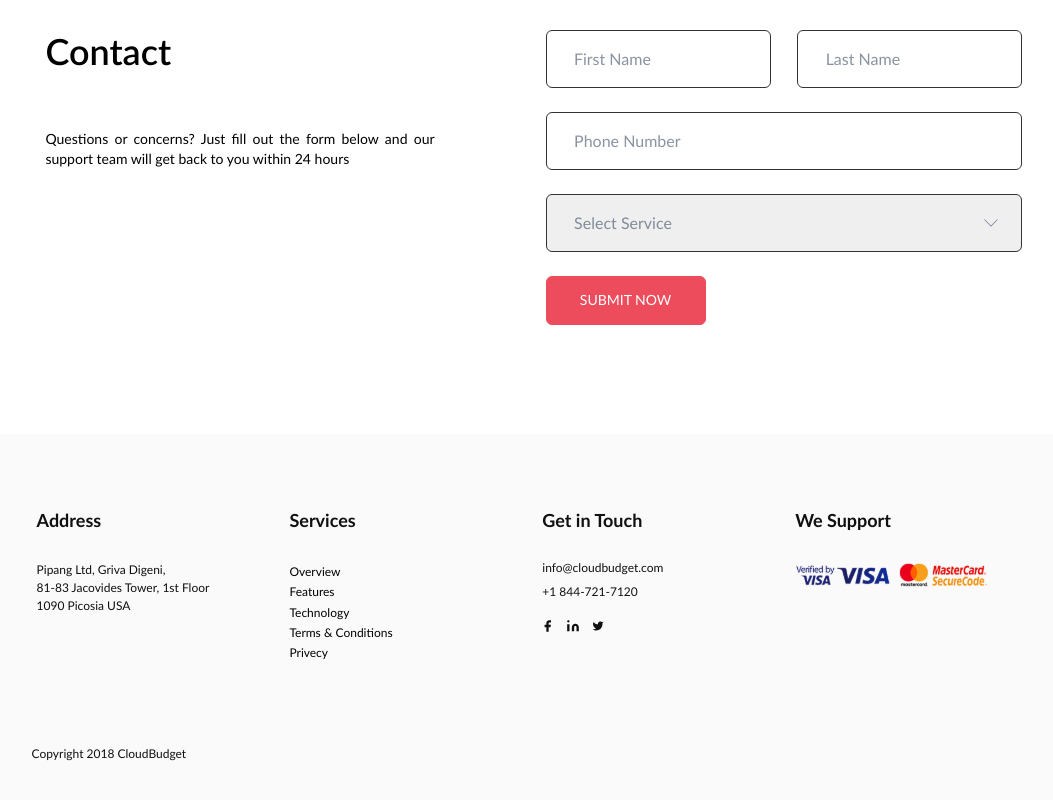
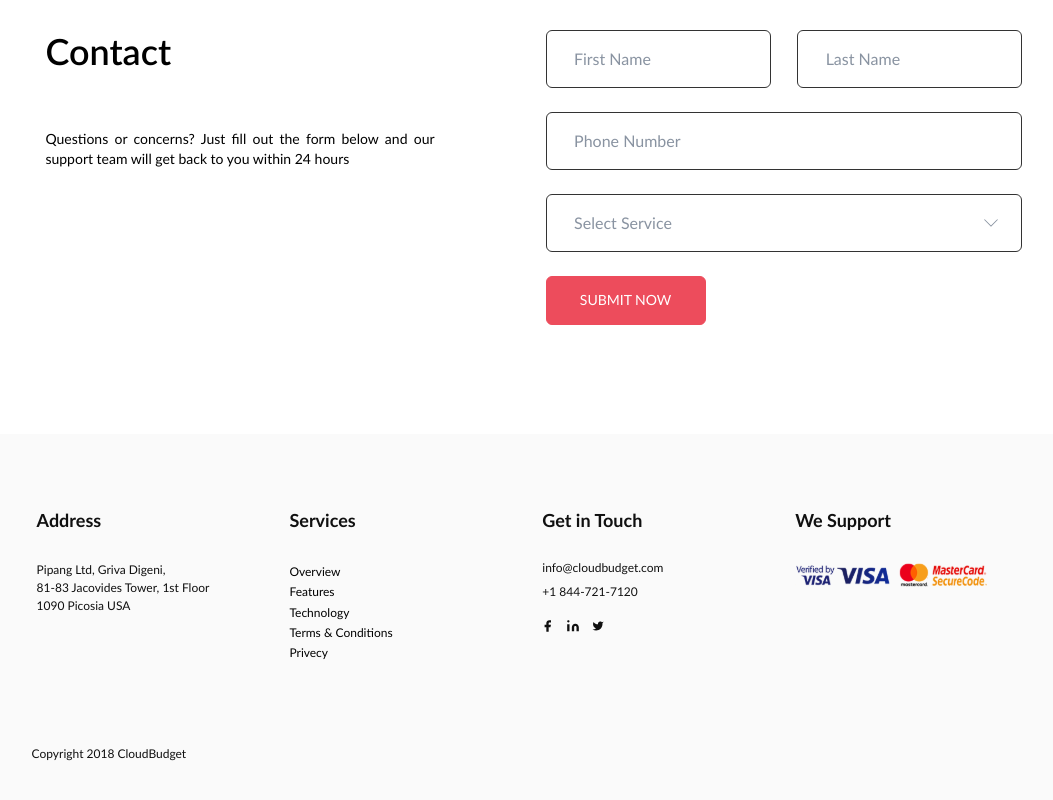
Before and after one commit to nklazuta/cloud-budget-landing-freebie, a React (Create React App) app: page / in a window 1280 px wide. Shown: the part 2870-3670 px from the top of the page, without its empty margins (111-1164 px from the left). Built offline with nearby package versions, Linux system fonts and the light colour scheme.

Commit message:
fix: изменить фон поля select

```diff
--- a/src/components/Contact/Contact.scss
+++ b/src/components/Contact/Contact.scss
@@ -87,6 +87,7 @@
       &:disabled {
         color: $placeholder;
         opacity: 1;
+        background-color: $transparent;
       }
     }
 
```
